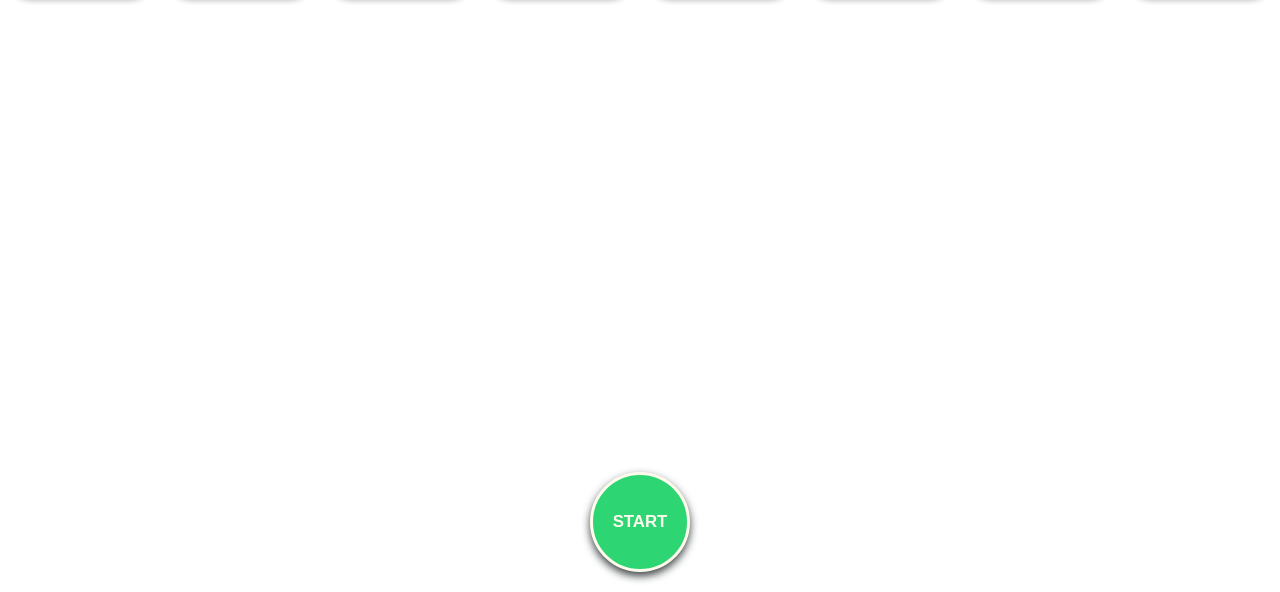
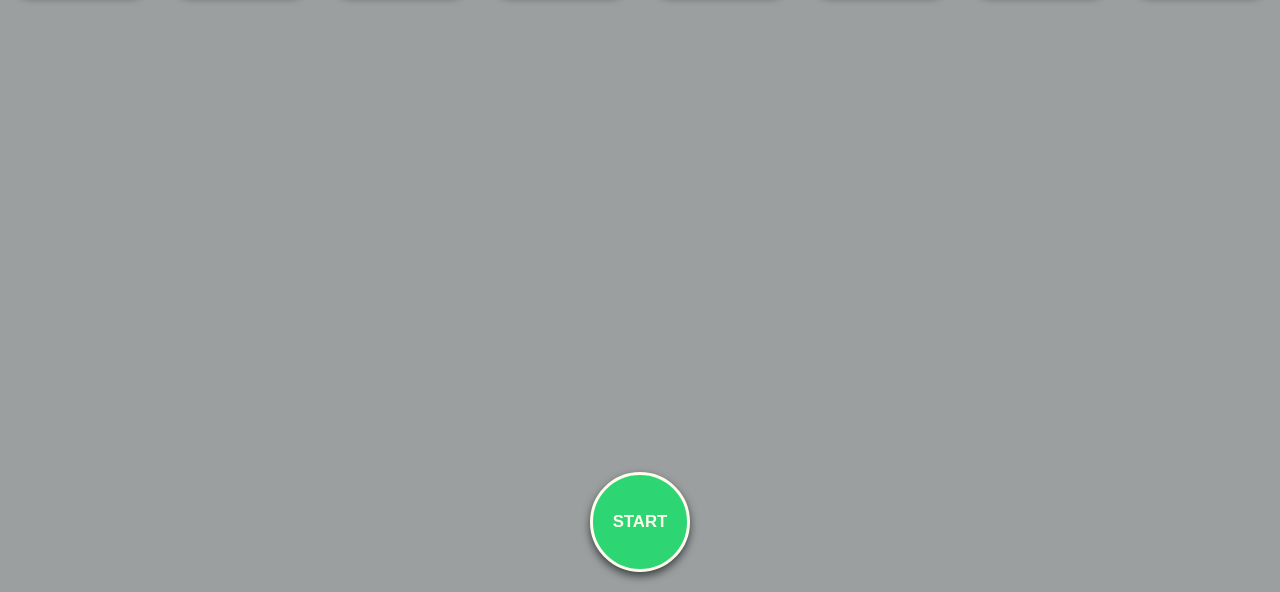
Before and after one commit to malexxim/jogo-da-memoria, a plain HTML site: page index.html in a window 1280 px wide. Shown: the part 208-800 px from the top of the page. Drawn offline with Linux system fonts and the light colour scheme.

Commit message:
Aula 35 - Criando object - camada transparency-layer e posicionando a camada

```diff
--- a/index.html
+++ b/index.html
@@ -16,24 +16,13 @@
   </head>
   <body>
     <div id="root"></div>
-    <!-- <article class="memory-card">
-      <img
-        src="img/icon-collabcode.png"
-        alt="Gueio mascote da CollabCode"
-        class="icon"
-      />
-    </article>
-  Foi feito essa parte do html foi feita em javascript - index.js -->
+
     <script src="src/global/index.js"></script>
-
     <script src="src/components/point-bar/index.js"></script>
-
     <script src="src/objects/cards-wrapper/index.js"></script>
-
     <script src="src/components/memory-card/index.js"></script>
-
+    <script src="src/objects/transparency-layer/index.js"></script>
     <script src="src/components/game-button/index.js"></script>
-
     <script src="src/pages/game/index.js"></script>
   </body>
 </html>
--- /dev/null
+++ b/src/objects/transparency-layer/index.js
@@ -0,0 +1,33 @@
+const transparencyLayer = (function() {
+  const module = {};
+
+  module._style = () => {
+    const $head = document.querySelector("head");
+    const $style = document.createElement("style");
+
+    $style.textContent = `
+      .transparency-layer {
+        display: block;
+        background-color: rgba(58, 64, 66, 0.5);
+        position: absolute;
+        height: 100vh;
+        width: 100vw;
+        top:0;
+      }
+    `;
+
+    $head.insertBefore($style, null);
+  };
+
+  module.render = () => {
+    module._style();
+
+    return `
+      <div class="transparency-layer"></div>
+    `;
+  };
+
+  return {
+    render: module.render
+  };
+})();
--- a/src/pages/game/index.js
+++ b/src/pages/game/index.js
@@ -5,6 +5,7 @@
   const createMemoryCard = memoryCard.create();
 
   const $pointBar = pointBar.create();
+  const $transparencyLayer = transparencyLayer.render();
   const $gameButton = gameButton.render();
 
   const $memoryCardC = createMemoryCard({
@@ -35,5 +36,6 @@
 
   $root.insertAdjacentHTML("afterbegin", $pointBar);
   $root.insertAdjacentElement("beforeend", $cardsWrapper);
+  $root.insertAdjacentHTML("beforeend", $transparencyLayer);
   $root.insertAdjacentHTML("beforeend", $gameButton);
 })();
```
